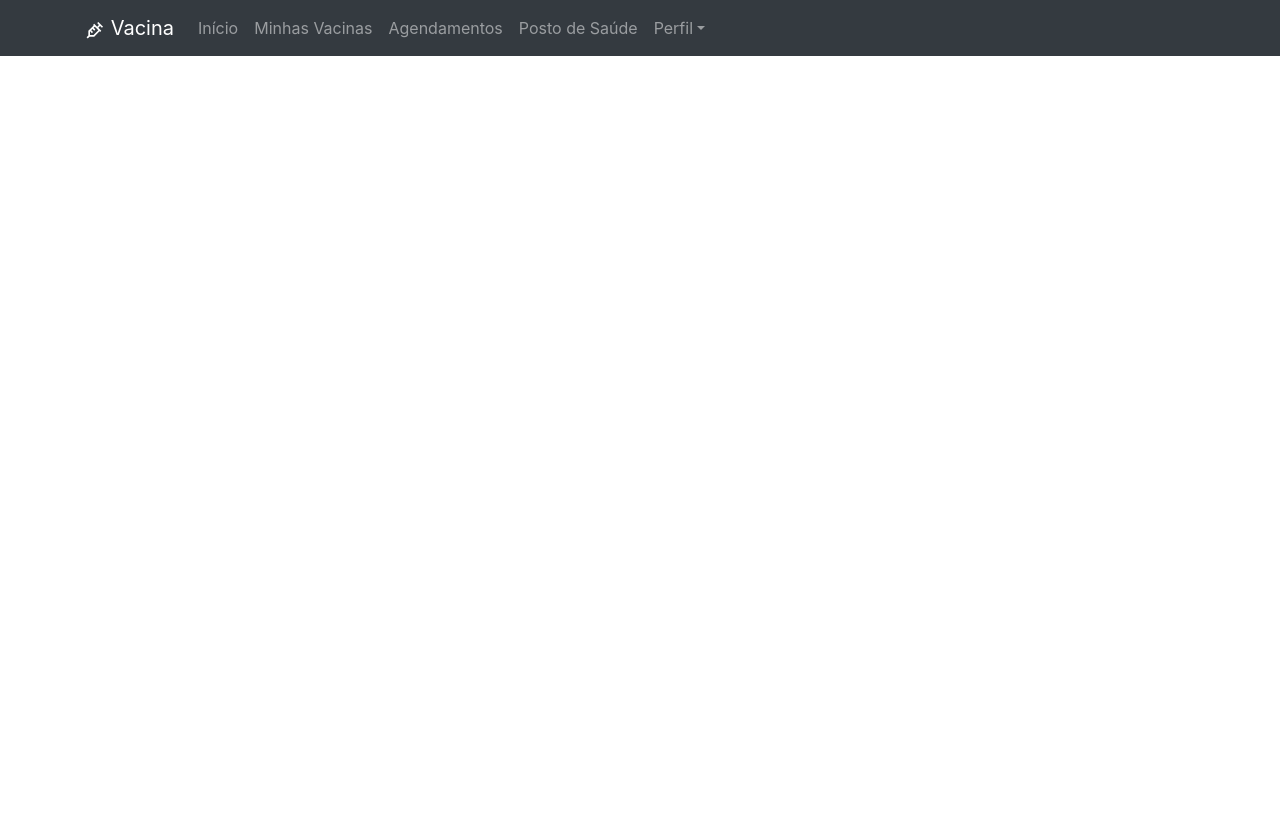
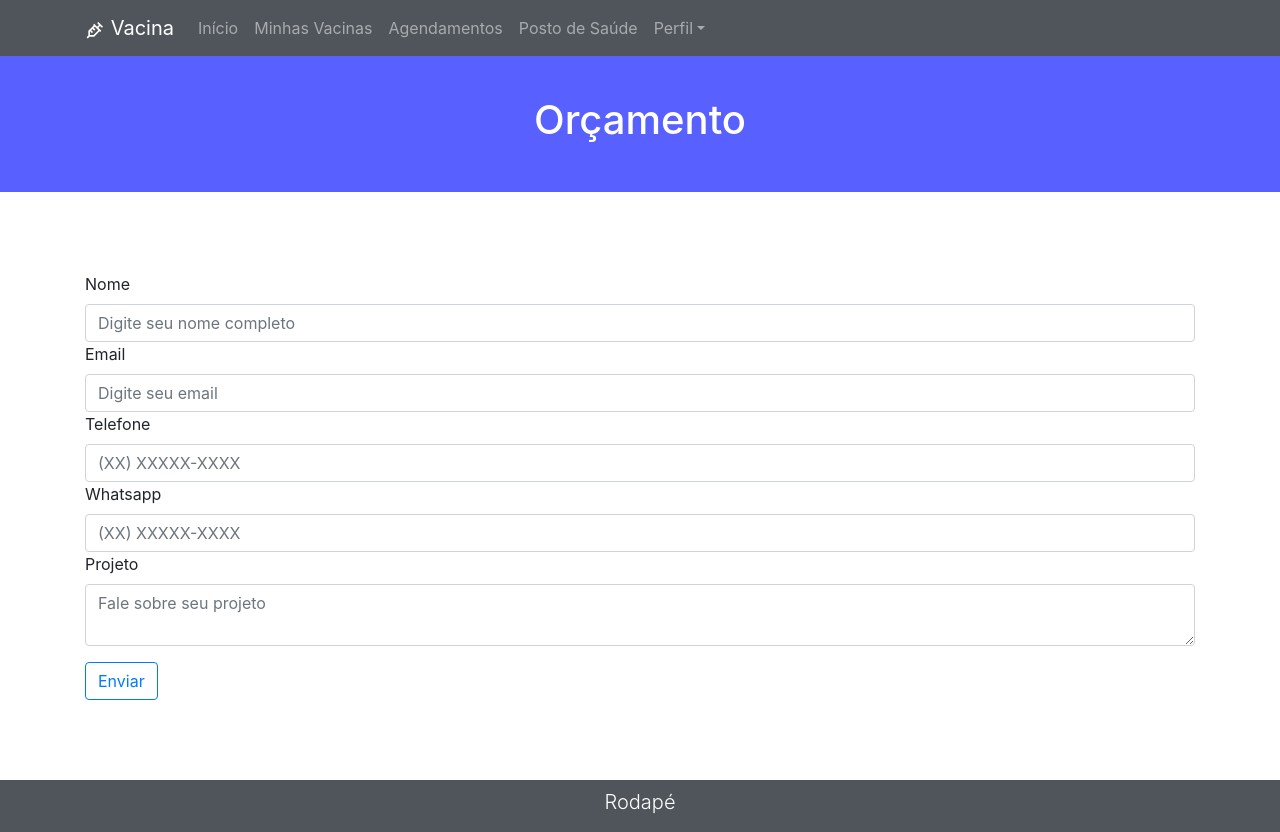
Before and after one commit to matheusmelo995/celke, a Next.js app: page /orcamento in a window 1280 px wide. Before the commit the page ends 800 px from the top, so only its background shows below. Built offline with nearby package versions, Linux system fonts and the light colour scheme.

Commit message:
pagina de orcamento

```diff
--- a/components/Menu.js
+++ b/components/Menu.js
@@ -22,7 +22,12 @@ const Menu = (props) => {
 
     return (
         <div>
-      <Navbar color="dark" dark expand="md">
+          <style>
+            {`.menu-custom{
+              background-color: #343a40db;
+            }`}
+          </style>
+      <Navbar className="menu-custom" dark expand="md">
           <Container>
         <NavbarBrand href="/"><RiSyringeLine/> Vacina</NavbarBrand>
         <NavbarToggler onClick={toggle} />
--- /dev/null
+++ b/components/Rodape.js
@@ -0,0 +1,24 @@
+import React from 'react';
+
+import {Container, Jumbotron} from 'reactstrap';
+
+const Rodape = () =>{
+    return (
+        <Jumbotron fluid className="rodape">
+            <style>
+                {`.rodape{
+                    background-color: #343a40db;
+                    color: #fff;
+                    padding-top: 10px;
+                    padding-bottom: 10px;
+                    margin-bottom: 0rem !important;
+                }`}
+            </style>
+            <Container className="text-center">
+                <h1 className="lead">Rodapé</h1>
+            </Container>
+        </Jumbotron>
+    );
+};
+
+export default Rodape;
--- a/pages/orcamento.js
+++ b/pages/orcamento.js
@@ -1,11 +1,58 @@
-import Menu from '../components/Menu'
+import Menu from '../components/Menu';
 
-function Home() {
+import Rodape from '../components/Rodape';
+
+import {Container, Jumbotron, Button, Form, FormGroup, Label, Input} from 'reactstrap';
+
+function Orcamento() {
     return (
         <div>
             <Menu />
+
+            <Jumbotron fluid className="descr-top">
+            <style>
+                    {`.descr-top{
+                        background-color: #0310ffa8;
+                        color: #fff;
+                        padding-top: 40px;
+                        padding-bottom: 40px;
+                        margin-bottom: 0rem !important;
+                    }`}
+                </style>
+                <Container className="text-center">
+                    <h1 className="display-04">Orçamento</h1>
+                </Container>
+            </Jumbotron>
+                <Jumbotron fluid className="form-orcamento">
+                    <style>
+                        {`.form-orcamento{
+                            padding-top: 80px;
+                            padding-bottom: 80px;
+                            background-color: #fff;
+                            margin-bottom: 0rem !important;
+                        }`}
+                    </style>
+                    <Container>
+                        <Form>
+                            <FormGroup>
+                                <Label for="name">Nome</Label>
+                                <Input type="text" name="name" id="name" placeholder="Digite seu nome completo" />
+                                <Label for="email">Email</Label>
+                                <Input type="email" name="email" id="email" placeholder="Digite seu email" />
+                                <Label for="telefone">Telefone</Label>
+                                <Input type="text" name="telefone" id="telefone" placeholder="(XX) XXXXX-XXXX" />
+                                <Label for="whatsapp">Whatsapp</Label>
+                                <Input type="text" name="whatsapp" id="whatsapp" placeholder="(XX) XXXXX-XXXX" />
+                                <Label for="projeto">Projeto</Label>
+                                <Input type="textarea" name="projeto" id="projeto" placeholder="Fale sobre seu projeto" />
+                            </FormGroup>
+                            <Button type="submit" outline color="primary">Enviar</Button>
+                        </Form>
+                    </Container>
+                </Jumbotron>
+                <Rodape />
         </div>
-    )
+    );
 }
 
-  export default Home;
+  export default Orcamento;
```
Also changed, not shown: pages/index.js (+12 -9 lines), 1 other file (tests, documents, lock files or other folders).
